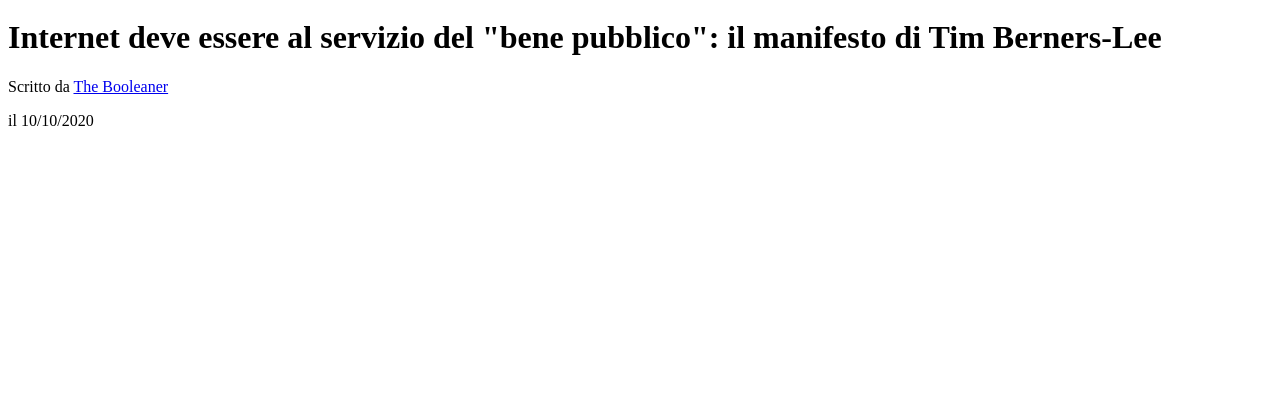
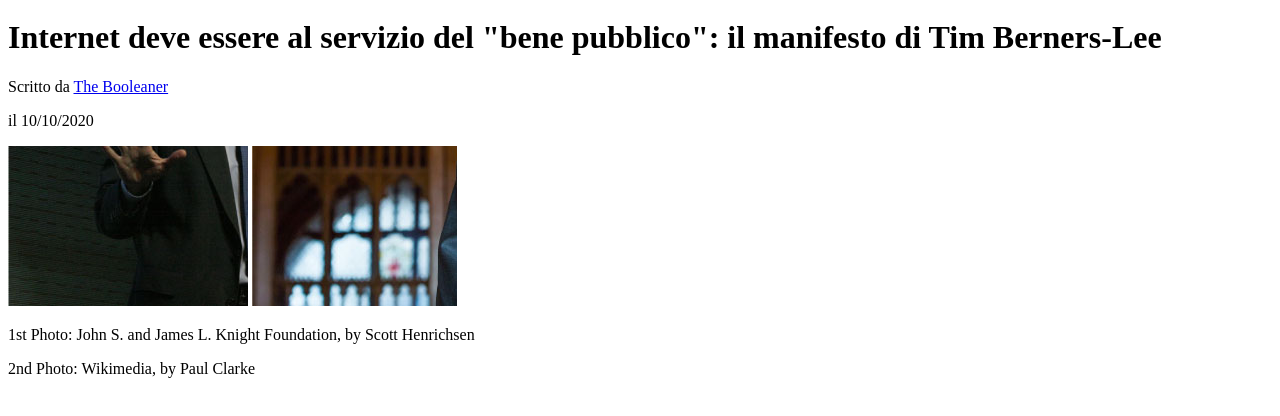
Before and after one commit to GabrieleMajocchi/html-css-booleaner, a plain HTML site: page index.html in a window 1280 px wide. Shown: the part 190-606 px from the top of the page. Drawn offline with Linux system fonts and the light colour scheme.

Commit message:
added pics and info

```diff
--- a/index.html
+++ b/index.html
@@ -19,6 +19,12 @@
             <p>Scritto da <a href="www.thebooleaner.it">The Booleaner</a></p>
             <p>il 10/10/2020</p>
         </div>
+        <div class="pic">
+            <img src="img/tim-1.jpg" alt="">
+            <img src="img/tim-2.jpg" alt="">
+            <p>1st Photo: John S. and James L. Knight Foundation, by Scott Henrichsen</p>
+            <p>2nd Photo: Wikimedia, by Paul Clarke</p>
+        </div>
     </main>
 
     <footer>
```
